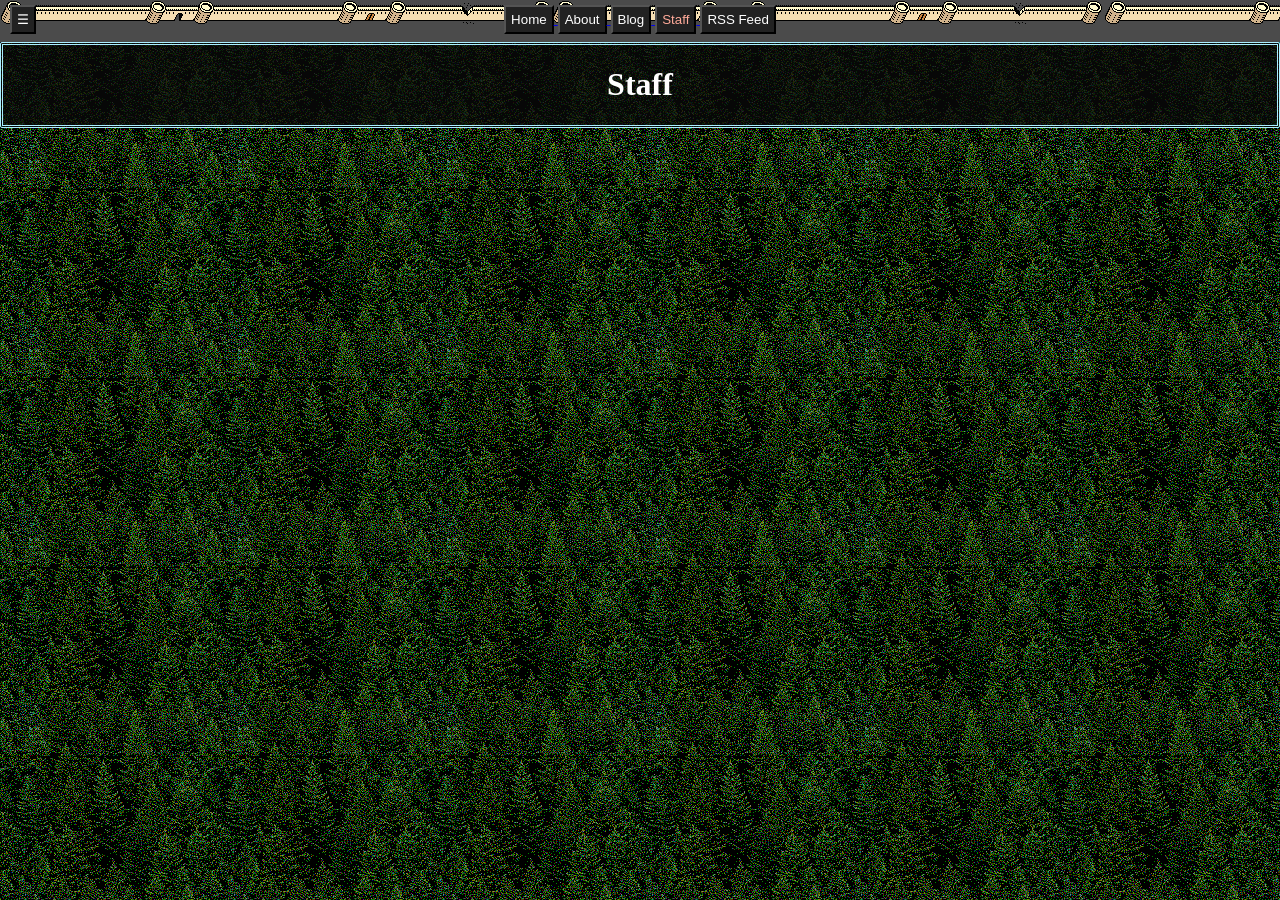
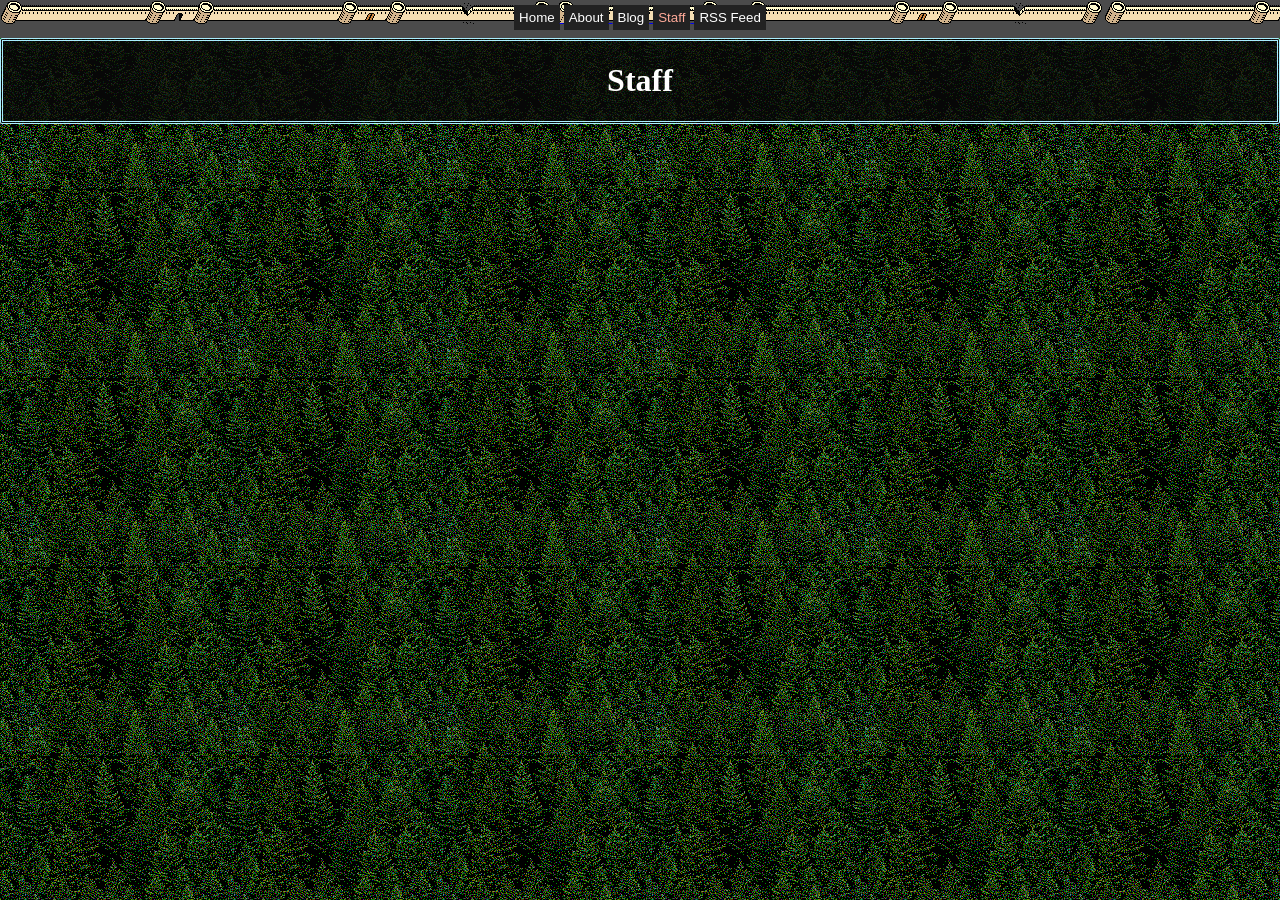
Before and after one commit to Quantroup/quantroup.github.io, a Jekyll site: the page built from staff.html, in a window 1280 px wide. Built offline with Jekyll 4.4.1, drawn with Linux system fonts in a browser that asks for light colours.

Commit message:
removed side bar & button borders

```diff
--- a/_includes/navigation.html
+++ b/_includes/navigation.html
@@ -1,7 +1,7 @@
 <nav>
-		<button id= "openbar" class= "nav-button" onclick="sidebar_open()"> {{"&#9776;"}} </button>
+		<!--	<button id= "openbar" class= "nav-button" onclick="sidebar_open()"> {{"&#9776;"}} </button>
   <button id= "closebar" class= "nav-button" onclick="sidebar_close()"> {{"Close &times"}} </button>
-
+		-->
   {% for item in site.data.navigation %}
   <a href="{{ item.link }}"> <button {% if page.url == item.link %}class="nav-button current_page" {% endif %} class="nav-button" align="middle" > {{ item.name }} </button> </a>
   {% endfor %}
--- a/_sass/main.scss
+++ b/_sass/main.scss
@@ -29,7 +29,7 @@ nav {
   color: #fff;
   //background-image: url(/assets/images/.png);
   padding: 5px;
-  //border:
+  border: none; //0px solid crimson;
 }
 
 .current_page {
@@ -61,8 +61,8 @@ nav {
 #closebar{ visibility: hidden; left:10px; position: absolute; }
 
 .nav-side::-webkit-scrollbar-track {
-  border: 1px solid #000;
-  padding: 2px 0;
+  border: 2px solid #000;
+  padding: 3px 0;
   background-color: #404040;
 }
 
```
Also changed, not shown: 8 other files.
